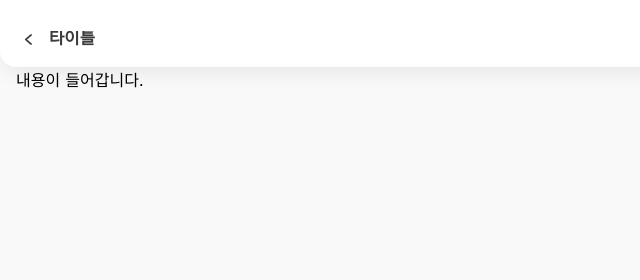
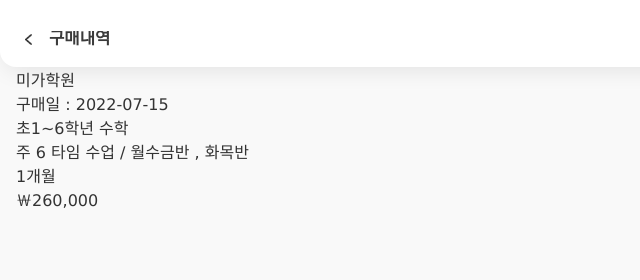
Before and after one commit to kik87827/woodong, a website: page src/purchase_history.html in a window 1280 px wide. Shown: the whole page, without its empty margins (0-640 px from the left). Drawn offline with nearby package versions, Linux system fonts and the light colour scheme; files that its build step writes are made by us from their sources; files whose address does not match are found by name; a web font is replaced by a local one.

Commit message:
진행중25

```diff
--- a/src/purchase_history.html
+++ b/src/purchase_history.html
@@ -8,12 +8,29 @@
 				<div class="header_main">
 					<div class="header_title_group">
 						<a href="javascript:;" class="btn_history_back"><span class="hdtext">뒤로가기</span></a>
-						<h1 class="header_sub_title">타이틀</h1>
+						<h1 class="header_sub_title">구매내역</h1>
 					</div>
 				</div>
 			</header>
 			<section class="middle_wrap">
-				내용이 들어갑니다.
+				<ul class="databox_list">
+					<li>
+						<a href="#" class="databox">
+							<div class="databox_title_row">
+								<p class="databox_title">미가학원</p>
+								<p class="databox_else">구매일 : <span class="databox_number">2022-07-15</span></p>
+							</div>
+							<div class="databox_sub">초1~6학년 수학</div>
+							<div class="databox_tail_row">
+								<div class="databox_tail_long">
+									<p class="databox_tail emp">주 6 타임 수업 / 월수금반 , 화목반</p>
+									<p class="databox_tail">1개월</p>
+								</div>
+								<div class="databox_tail_short"><span class="databox_emp_value">￦260,000</span></div>
+							</div>
+						</a>
+					</li>
+				</ul>
 			</section>
 		</div>
 	</form>
```
Also changed, not shown: src/codinglist.html (+2 -2 lines), dist/codinglist.html, dist/purchase_history.html.
